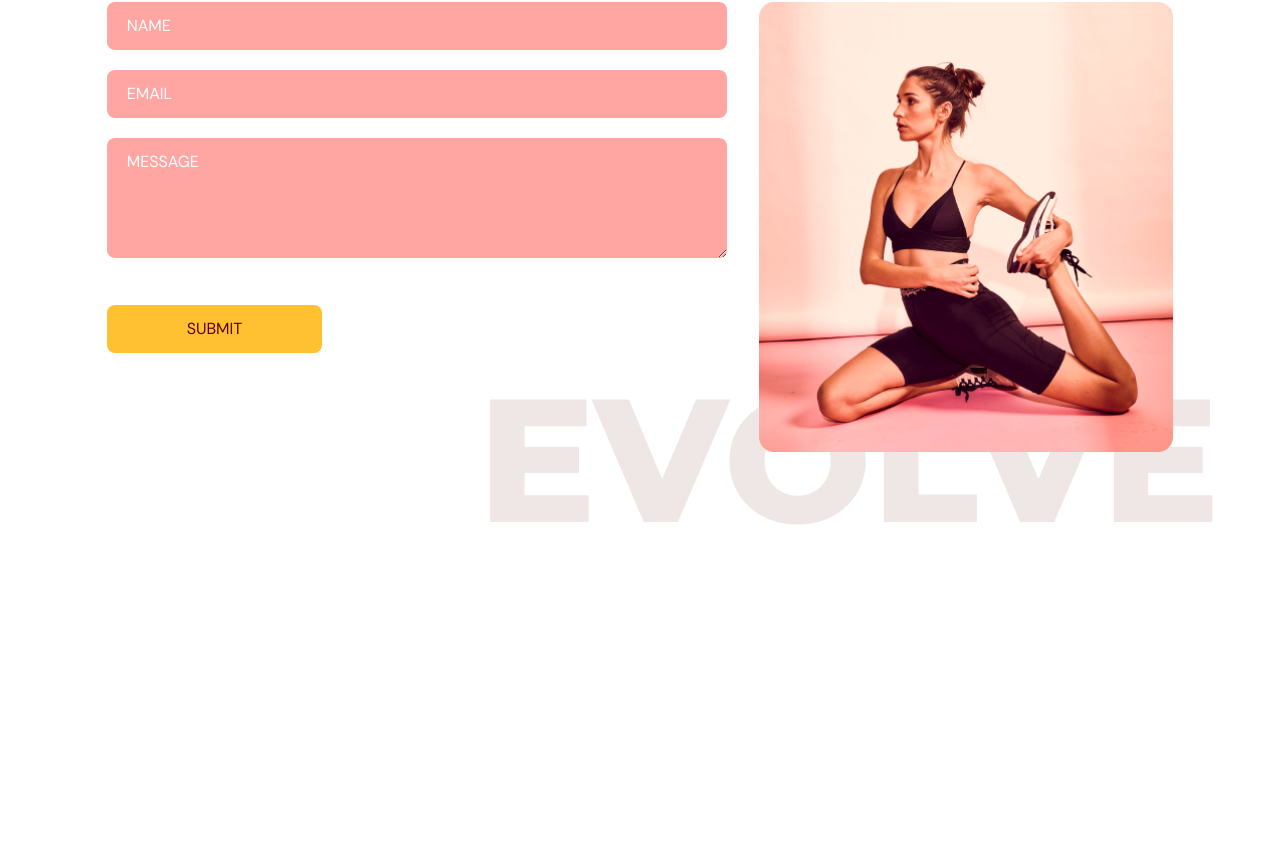
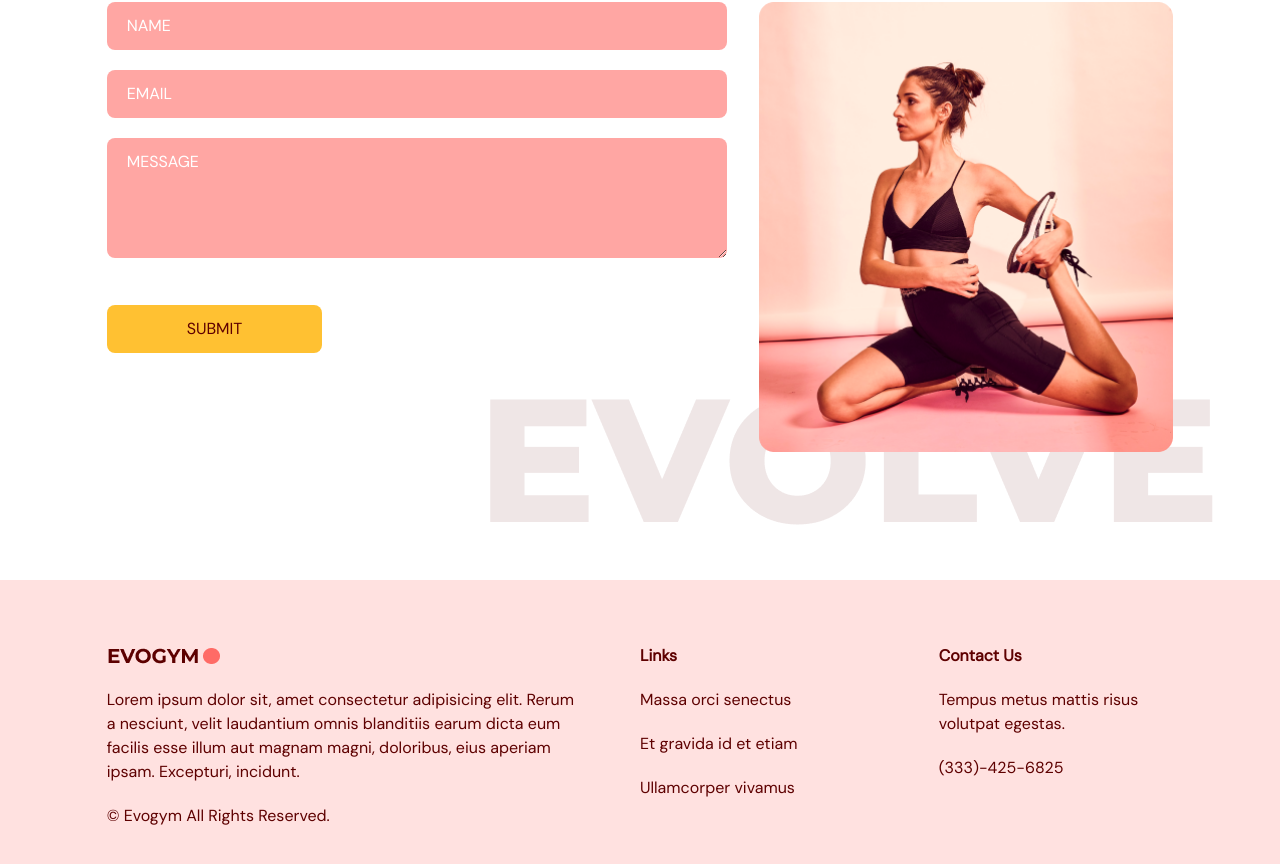
Before and after one commit to khaingthinzarthwe/gym, a React (Vite) app: page / in a window 1280 px wide. Shown: the part 3283-4147 px from the top of the page. Before the commit the page ends 3863 px from the top, so only its background shows below. Built offline with nearby package versions, Linux system fonts and the light colour scheme.

Commit message:
Building & Styling Footer Page

```diff
--- a/src/App.tsx
+++ b/src/App.tsx
@@ -5,6 +5,7 @@
 import Benefits from '@/scenes/benefits';
 import OurClasses from './scenes/ourClasses';
 import ContactUs from './scenes/contactUs';
+import Footer from './scenes/footer';
 
 function App() {
   const [selectedPage, setSelectedPage] = useState<SelectedPage>(SelectedPage.Home);
@@ -29,6 +30,7 @@
         <Benefits setSelectedPage={setSelectedPage} />
         <OurClasses setSelectedPage={setSelectedPage} />
         <ContactUs setSelectedPage={setSelectedPage} />
+        <Footer />
       </div>
   )
 }
--- /dev/null
+++ b/src/scenes/footer/index.tsx
@@ -0,0 +1,30 @@
+import Logo from '@/assets/Logo.png';
+
+const Footer = () => {
+  return (
+    <footer className='bg-primary-100 py-16'>
+        <div className='justify-content mx-auto w-5/6 gap-16 md:flex'>
+            <div className='mt-16 basis-1/2 md:mt-0'>
+                <img alt='logo' src={Logo} />
+                <p className='my-5'>Lorem ipsum dolor sit, amet consectetur adipisicing elit. Rerum a nesciunt,
+                velit laudantium omnis blanditiis earum dicta eum facilis esse illum aut magnam magni,
+                doloribus, eius aperiam ipsam. Excepturi, incidunt.</p>
+                <p>© Evogym All Rights Reserved.</p>
+            </div>
+            <div className='mt-16 basis-1/4 md:mt-0'>
+                <h4 className='font-bold'>Links</h4>
+                <p className='my-5'>Massa orci senectus</p>
+                <p className='my-5'>Et gravida id et etiam</p>
+                <p>Ullamcorper vivamus</p>
+            </div>
+            <div className='mt-16 basis-1/4 md:mt-0'>
+                <h4 className='font-bold'>Contact Us</h4>
+                <p className='my-5'>Tempus metus mattis risus volutpat egestas.</p>
+                <p>(333)-425-6825</p>
+            </div>
+        </div>
+    </footer>
+  )
+}
+
+export default Footer
```
